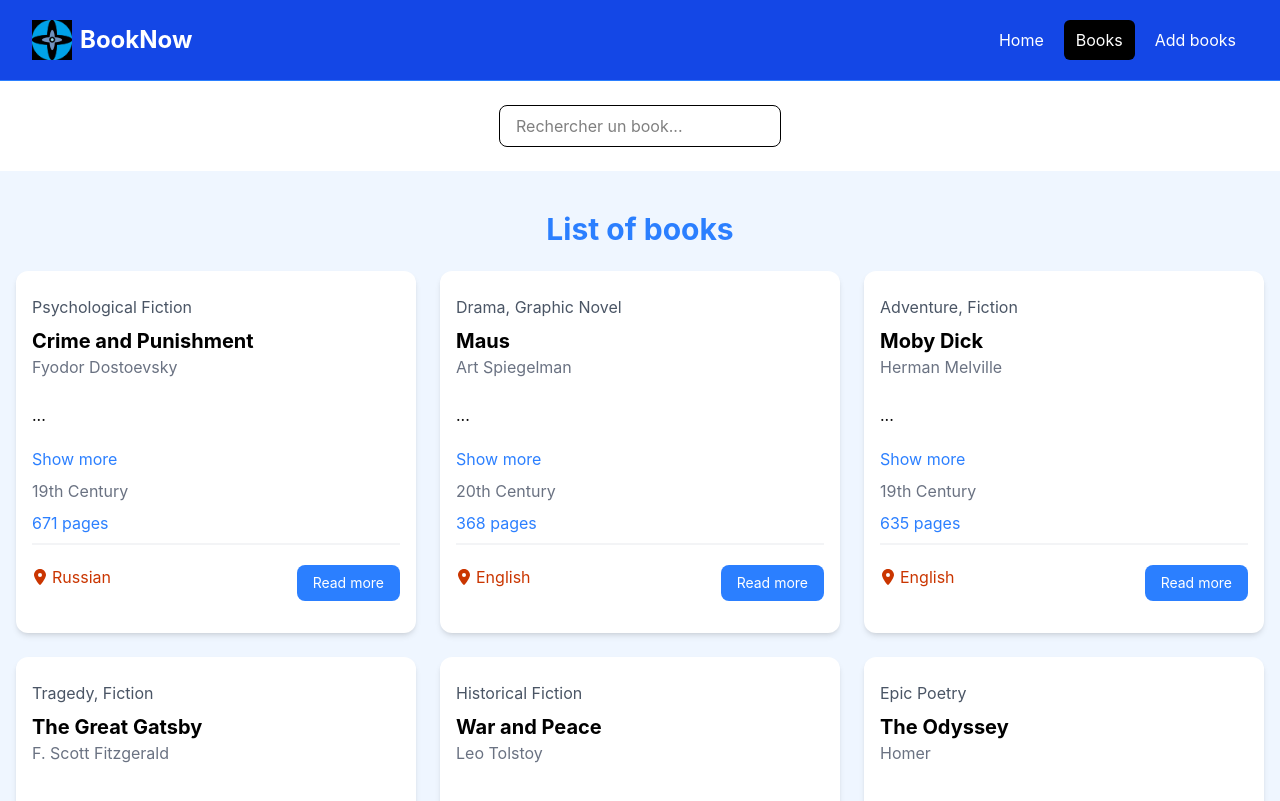
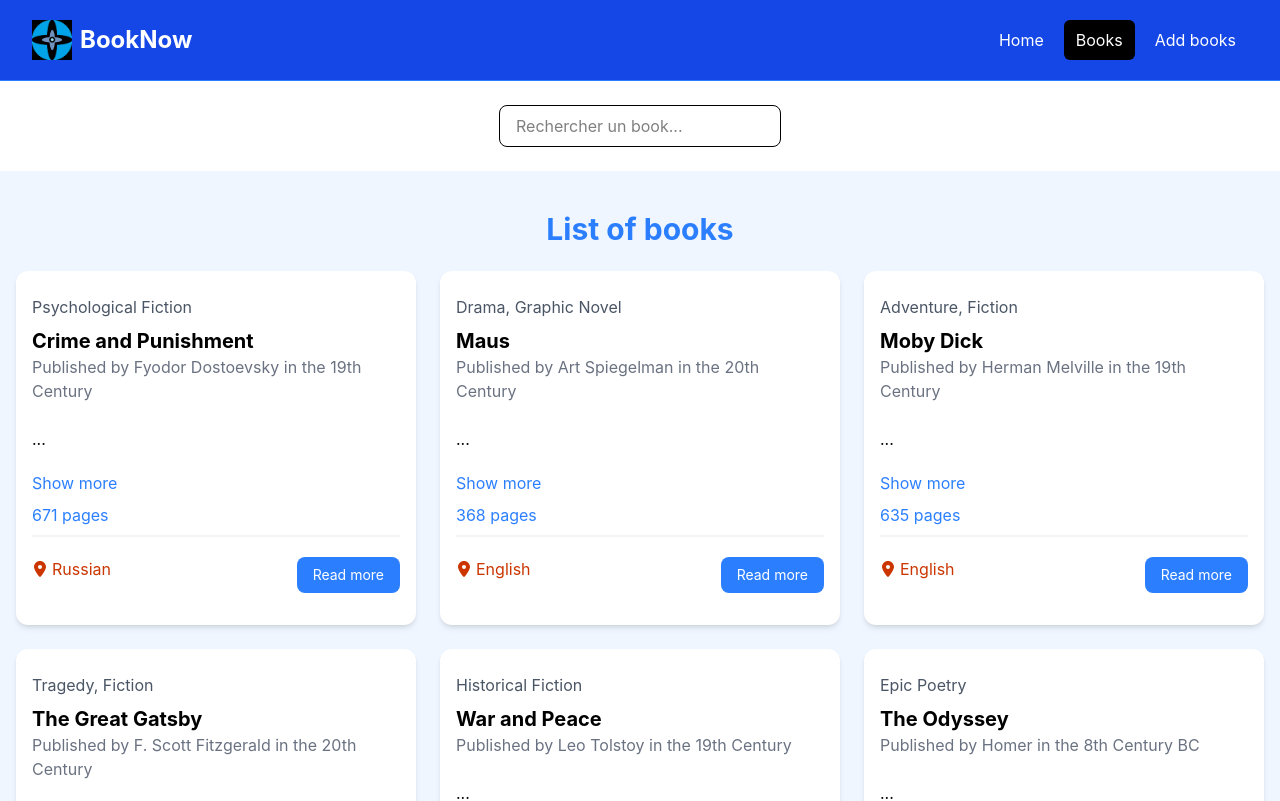
Before and after one commit to AlBalboni/projet-final, a React (Vite) app: page /books in a window 1280 px wide. Shown: the top 801 px of the page. Built offline with nearby package versions, Linux system fonts and the light colour scheme; data requests are answered from the project's data file.

Commit message:
paths fix

```diff
--- a/package.json
+++ b/package.json
@@ -16,7 +16,8 @@
     "react-dom": "^19.2.6",
     "react-icons": "^5.6.0",
     "react-router-dom": "^7.15.1",
-    "react-spinners": "^0.17.0"
+    "react-spinners": "^0.17.0",
+    "react-toastify": "^11.1.0"
   },
   "devDependencies": {
     "@eslint/js": "^10.0.1",
--- a/src/App.jsx
+++ b/src/App.jsx
@@ -6,13 +6,14 @@ import {
 } from "react-router-dom";
 import HomePage from "./pages/HomePage";
 import MainLayout from "./layouts/MainLayout";
+import BookPage from "./pages/BookPage";
 import NotFoundPage from "./pages/NotFoundPage";
-import BookPage from "./pages/BookPage";
+import BookDetailPage from "./pages/BookDetailPage";
+import bookLoader  from "./loaders/bookLoader";
 import AddBookPage from "./pages/AddBookPage";
-import Loader  from "./loaders/bookLoader";
+import addBookAction from "./actions/addBookAction";
 import EditBookPage from "./pages/EditBookPage";
 import editBookAction from "./actions/editBookAction";
-import addBookAction from "./actions/addBookAction";
 
 
 const App = () => {
@@ -23,14 +24,15 @@ const App = () => {
         <Route path="/books" element={<BookPage />}/>
         <Route
          path="/books/:id"
-         loader={Loader}
+          element={<BookDetailPage />}
+         loader={bookLoader}
          errorElement={<NotFoundPage />}
         />
       <Route path="/add-books" element={<AddBookPage />} action={addBookAction} />
       <Route
-        path="/edit-books/:id"
+        path="/edit-book/:id"
         element={<EditBookPage />}
-        loader={Loader}
+        loader={bookLoader}
         errorElement={<NotFoundPage />}
         action={editBookAction}
       />
--- a/src/components/BookListItem.jsx
+++ b/src/components/BookListItem.jsx
@@ -16,7 +16,7 @@ const BookListItem = ({ book }) => {
         <div className="mb-6">
           <div className="text-gray-600 my-2">{book.genre}</div>
           <h3 className="text-xl font-bold">{book.title}</h3>
-          <h4 className="text-gray-500 mb-2">{book.author}</h4>
+          <h4 className="text-gray-500 mb-2">Published by {book.author} in the {book.century}</h4>
         </div>
 
         <div className="mb-5">{description}</div>
@@ -26,8 +26,6 @@ const BookListItem = ({ book }) => {
         >
           {showFullDesc ? "Show less" : "Show more"}
         </button>
-
-        <h4 className="text-gray-500 mb-2">{book.century}</h4>
 
         <h3 className="text-blue-500 mb-2">{book.pageCount} pages</h3>
 
--- a/src/layouts/MainLayout.jsx
+++ b/src/layouts/MainLayout.jsx
@@ -1,6 +1,7 @@
 import { Outlet, useNavigation } from "react-router-dom";
 import NavBar from "../components/NavBar";
 import Spinner from "../components/Spinner";
+import { ToastContainer } from "react-toastify";
 
 const MainLayout = () => {
   const navigation = useNavigation();
@@ -9,6 +10,7 @@ const MainLayout = () => {
   return (
     <>
     <NavBar/>
+    <ToastContainer position="top-right" autoClose={3000}  />
     {isLoading ? <Spinner loading={isLoading} /> : <Outlet/>}
 
     </>
```
Also changed, not shown: 1 other file (tests, documents, lock files or other folders).
